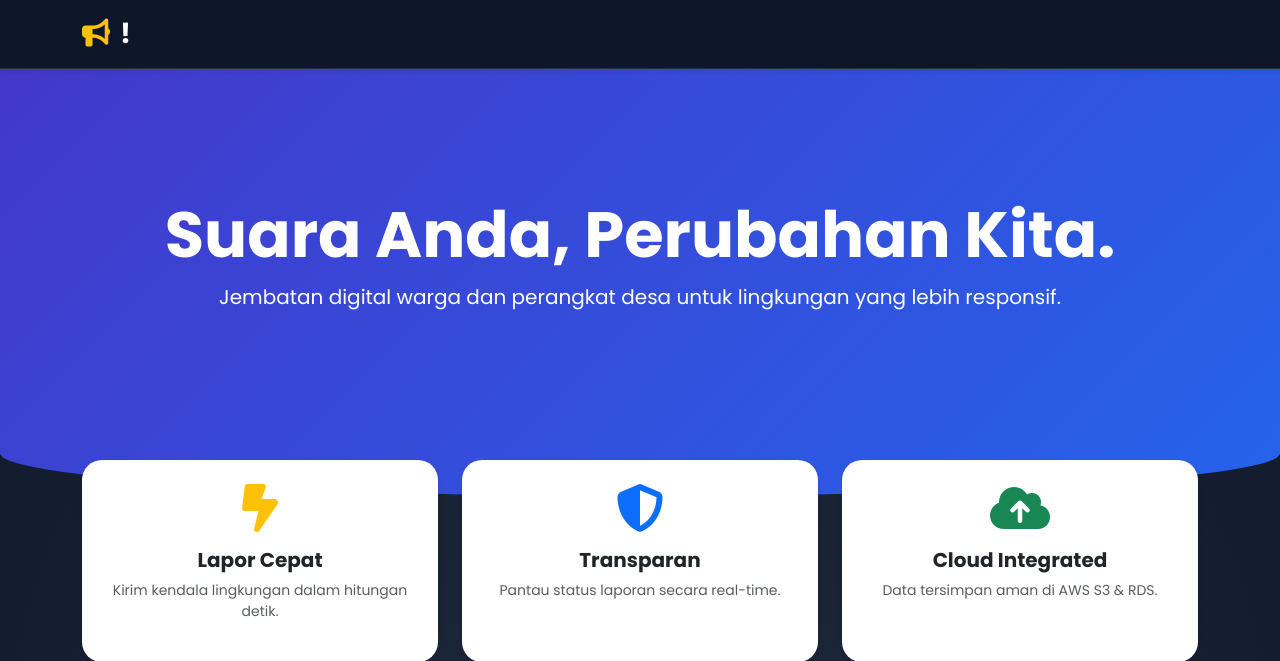
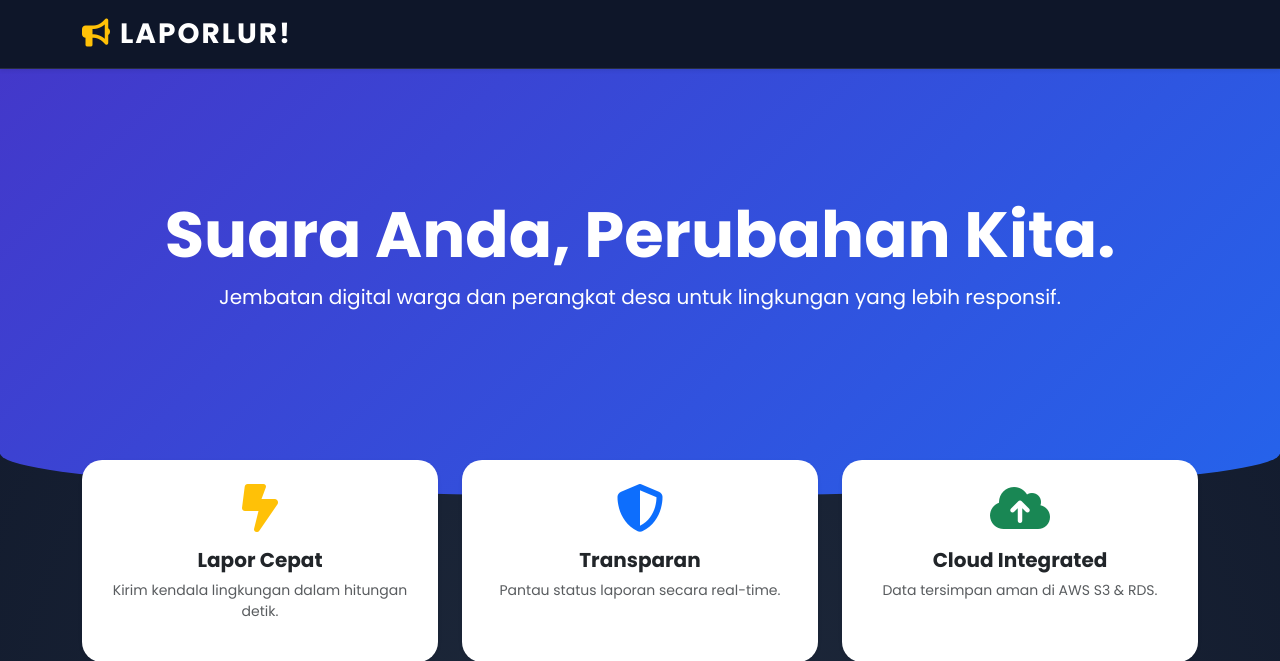
Before and after one commit to delisyafitriya/LaporLur-, a Flask app: page / in a window 1280 px wide. Shown: the top 661 px of the page. Run offline with Flask 3, Linux system fonts and the light colour scheme.

Commit message:
final ui

```diff
--- a/static/style.css
+++ b/static/style.css
@@ -75,3 +75,5 @@ body {
     border: none;
     border-radius: 12px;
 }
+
+/* inicss */
--- a/templates/index.html
+++ b/templates/index.html
@@ -15,7 +15,7 @@
 <nav class="navbar navbar-expand-lg navbar-dark shadow-sm">
     <div class="container">
         <a class="navbar-brand fw-bold fs-3" href="#">
-            <i class="fa-solid fa-bullhorn me-2 text-warning"></i>!
+            <i class="fa-solid fa-bullhorn me-2 text-warning"></i>LAPORLUR!
         </a>
     </div>
 </nav>
```
